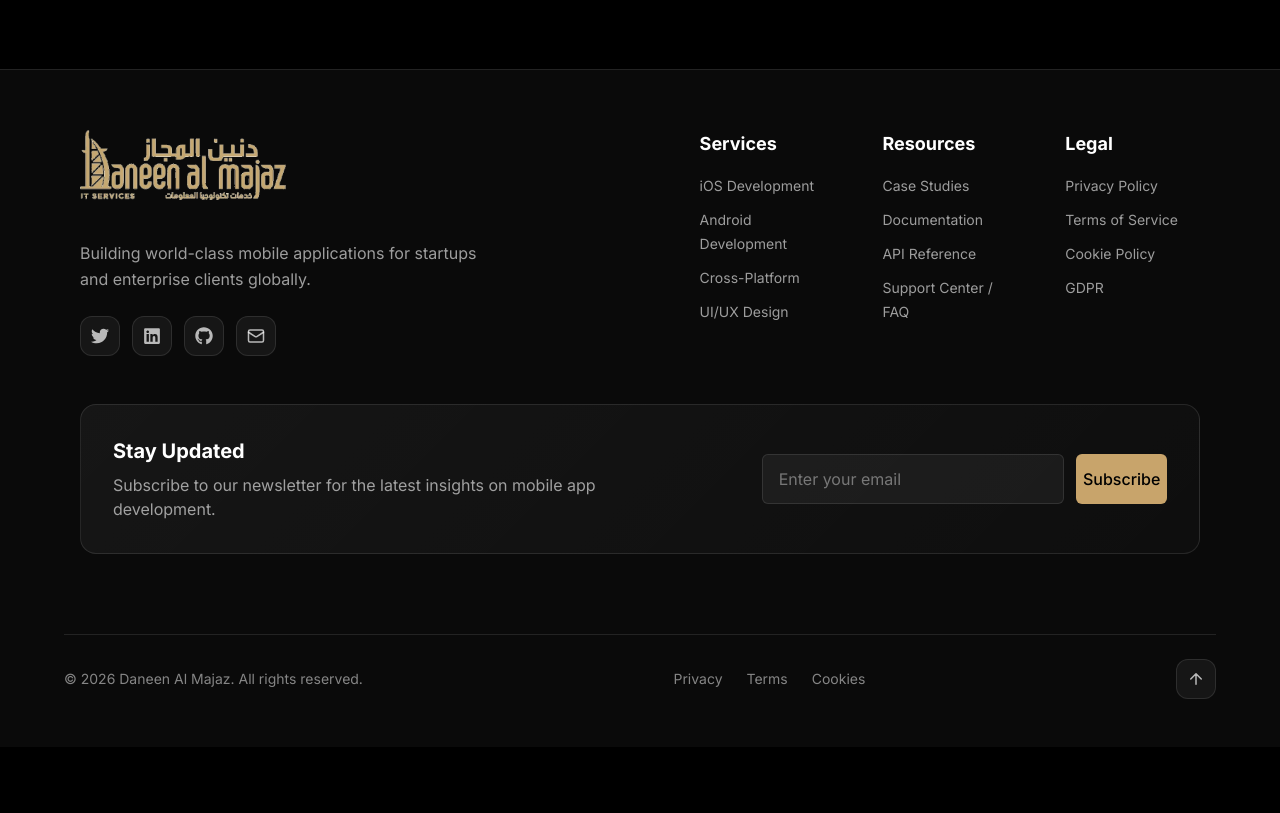
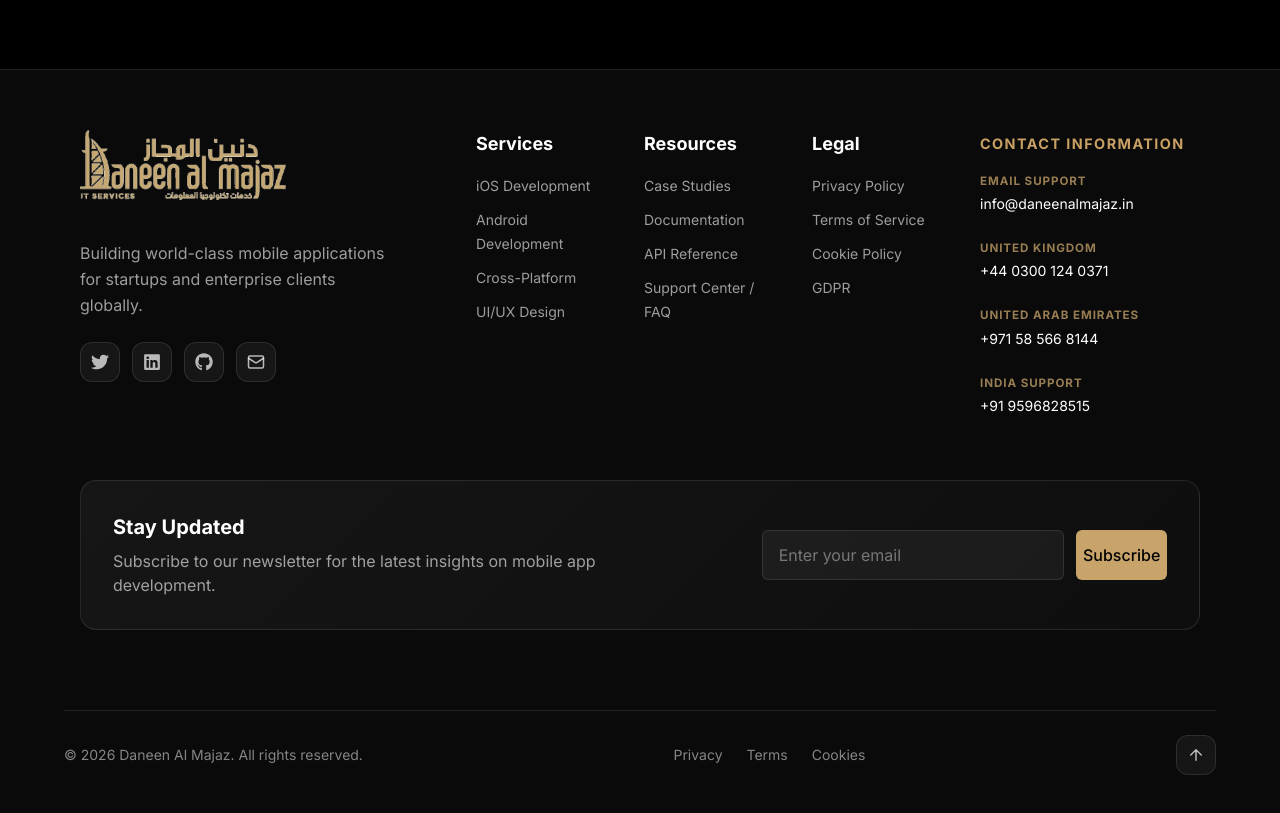
Before and after one commit to faheemnazir/landingpagedan, a React (Vite) app: page /gdpr in a window 1280 px wide. Shown: the part 4680-5493 px from the top of the page. Before the commit the page ends 5427 px from the top, so only its background shows below. Built offline with nearby package versions, Linux system fonts and the light colour scheme.

Commit message:
Add contact information section to footer and align footer columns to left next to brand

```diff
--- a/src/components/Footer.css
+++ b/src/components/Footer.css
@@ -22,9 +22,9 @@
   flex-direction: row;
   align-items: flex-start;
   padding: 0px;
-  gap: 48px;
+  gap: clamp(32px, 6vw, 96px);
   width: 100%;
-  justify-content: space-between;
+  justify-content: flex-start;
 }
 
 .footer-brand {
@@ -339,3 +339,42 @@
     text-align: center;
   }
 }
+
+.contact-info-group {
+  min-width: 220px;
+}
+
+.contact-info-group h4 {
+  color: var(--accent-gold, #C8A46B) !important;
+  text-transform: uppercase;
+  letter-spacing: 0.1em;
+  font-size: 0.9rem;
+}
+
+.contact-item {
+  display: flex;
+  flex-direction: column;
+  gap: 4px;
+  margin-bottom: 16px;
+  align-items: flex-start !important;
+}
+
+.contact-label {
+  font-size: 0.725rem;
+  font-weight: 700;
+  text-transform: uppercase;
+  color: rgba(200, 164, 107, 0.75); /* muted gold/bronze style */
+  letter-spacing: 0.08em;
+}
+
+.contact-value {
+  font-size: 0.95rem;
+  color: #ffffff !important;
+  text-decoration: none;
+  font-weight: 500;
+  transition: color 0.2s ease;
+}
+
+.contact-value:hover {
+  color: var(--accent-gold, #C8A46B) !important;
+}
--- a/src/components/Footer.jsx
+++ b/src/components/Footer.jsx
@@ -53,6 +53,27 @@ const Footer = () => {
                 <li><Link to="/gdpr">GDPR</Link></li>
               </ul>
             </div>
+            <div className="link-group contact-info-group">
+              <h4>Contact Information</h4>
+              <ul>
+                <li className="contact-item">
+                  <span className="contact-label">EMAIL SUPPORT</span>
+                  <a href="mailto:info@daneenalmajaz.in" className="contact-value">info@daneenalmajaz.in</a>
+                </li>
+                <li className="contact-item">
+                  <span className="contact-label">UNITED KINGDOM</span>
+                  <a href="tel:+4403001240371" className="contact-value">+44 0300 124 0371</a>
+                </li>
+                <li className="contact-item">
+                  <span className="contact-label">UNITED ARAB EMIRATES</span>
+                  <a href="tel:+971585668144" className="contact-value">+971 58 566 8144</a>
+                </li>
+                <li className="contact-item">
+                  <span className="contact-label">INDIA SUPPORT</span>
+                  <a href="tel:+919596828515" className="contact-value">+91 9596828515</a>
+                </li>
+              </ul>
+            </div>
           </div>
         </div>
 
```
